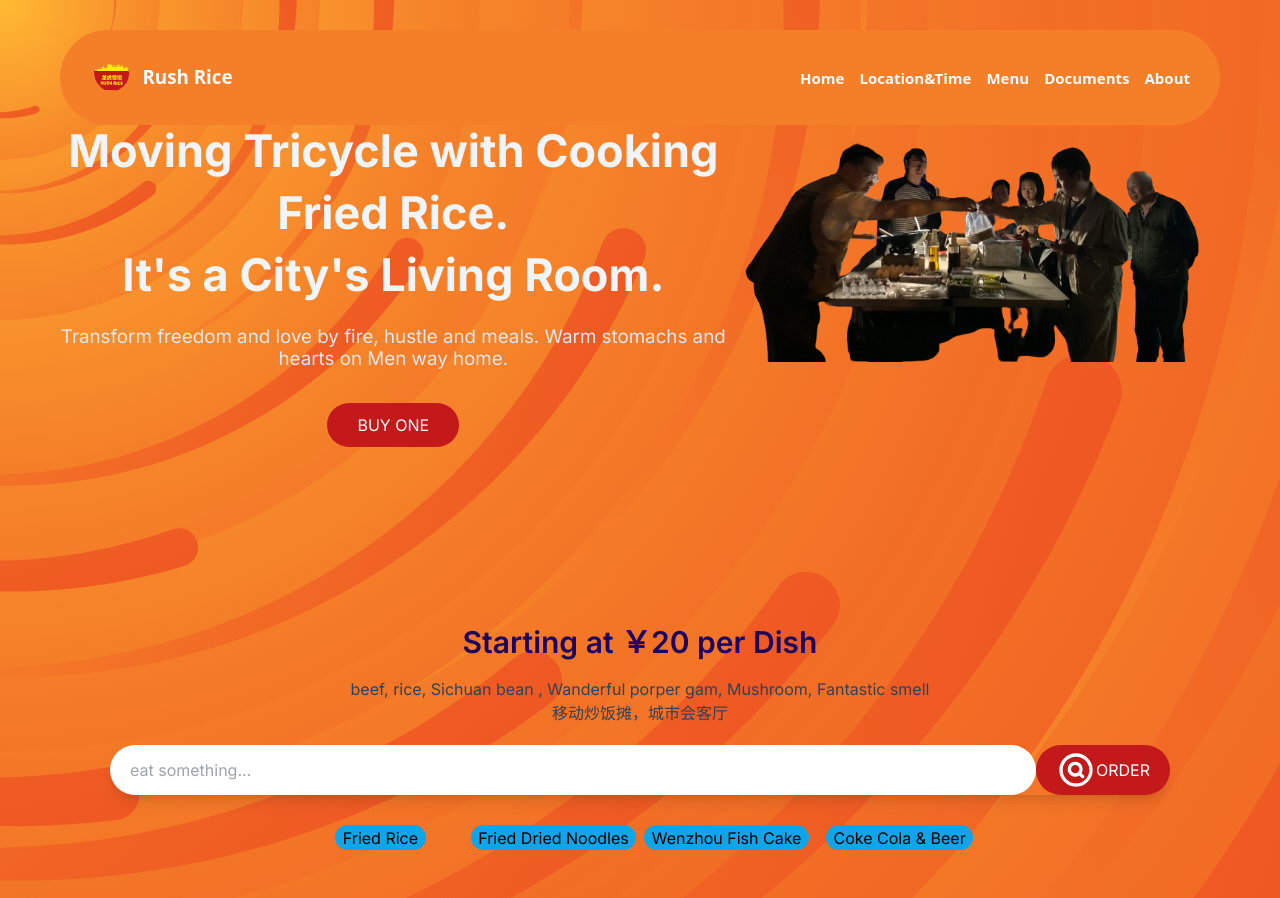
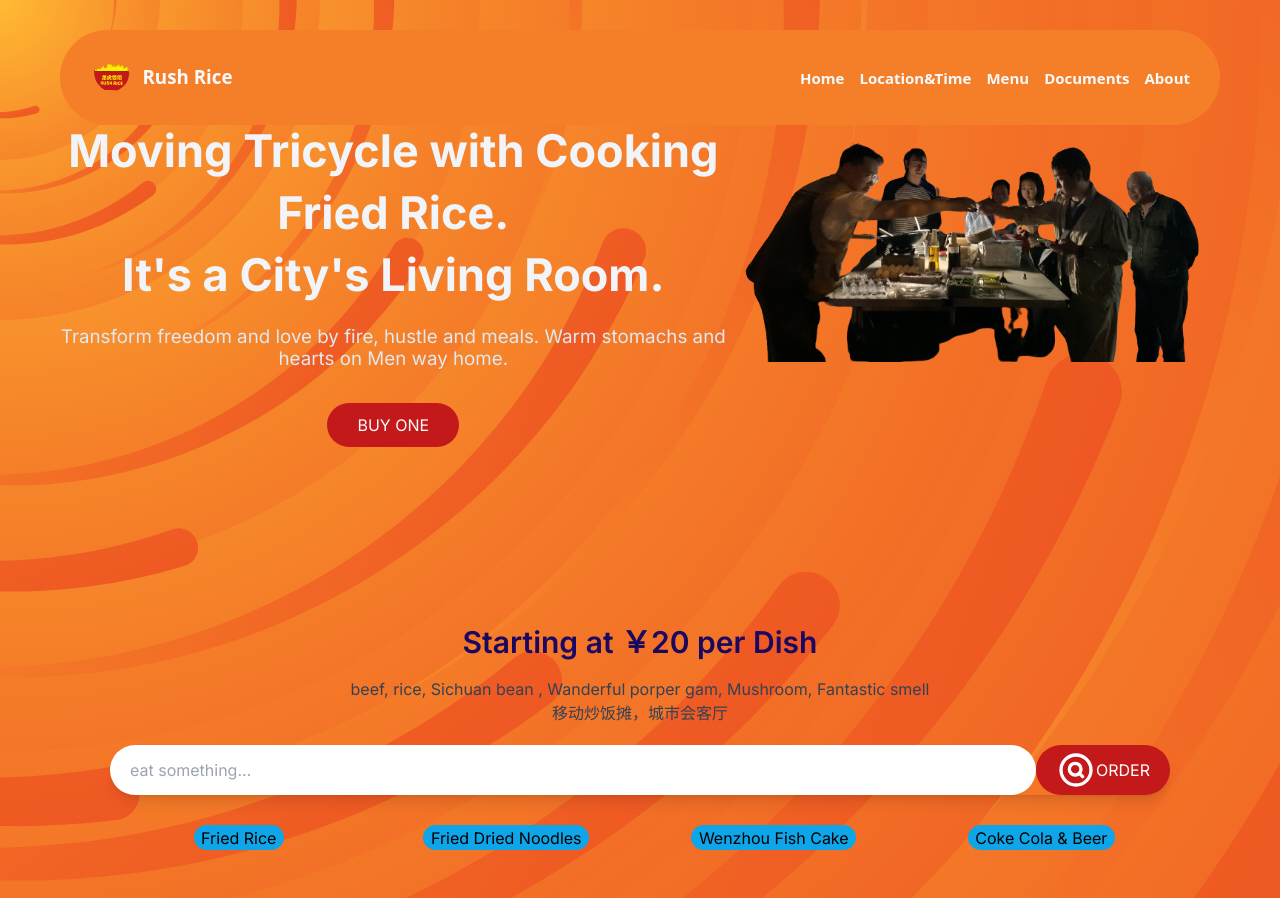
Before and after one commit to virgotatus/RushRice, a React (Vite) app: page / in a window 1280 px wide. Shown: the top 898 px of the page. Built offline with nearby package versions, Linux system fonts and the light colour scheme.

Commit message:
grid auto-fit minmax and image optimation

```diff
--- a/src/_components/Domain.tsx
+++ b/src/_components/Domain.tsx
@@ -63,7 +63,7 @@
           </button>
         </div>
         <div className="mt-12">
-          <ul className="inline-grid gap-3 sm:grid-cols-1 grid-cols-2 lg:grid-cols-4">
+          <ul className="gridDomain  ">
             <li>
               <a href="$" className="btn__secondary">
                 Fried Rice
--- a/src/_components/Hero.tsx
+++ b/src/_components/Hero.tsx
@@ -26,7 +26,9 @@
         </div>
       </section>
       <div className="flex items-center">
-        <img src="/screen-removebg.webp" alt="hero" />
+        <picture>
+          <img src="/screen-removebg.webp" alt="hero" />
+        </picture>
       </div>
     </div>
   );
--- a/src/index.css
+++ b/src/index.css
@@ -60,6 +60,12 @@
     @apply after:block after:clear-both;
   }
 
+  .gridDomain {
+    display: grid;
+    gap: 1rem;
+    grid-template-columns: repeat(auto-fit, minmax(200px, 1fr));
+  }
+
   .list {
     color : var(--color-headings);
     padding-left: 0;
```
